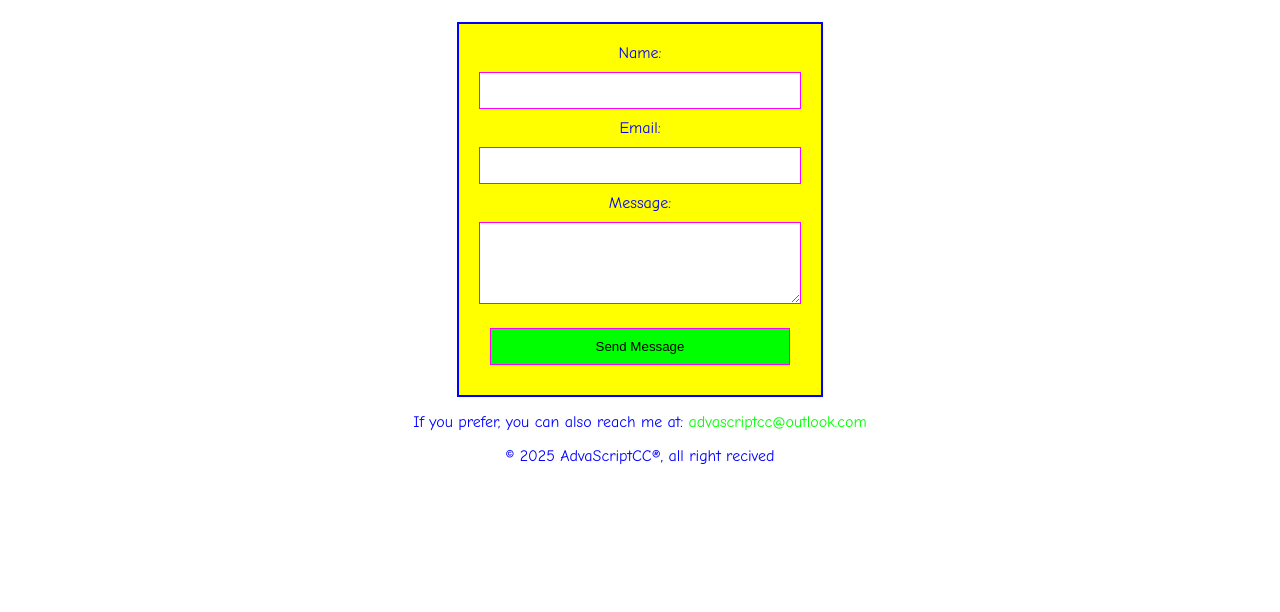
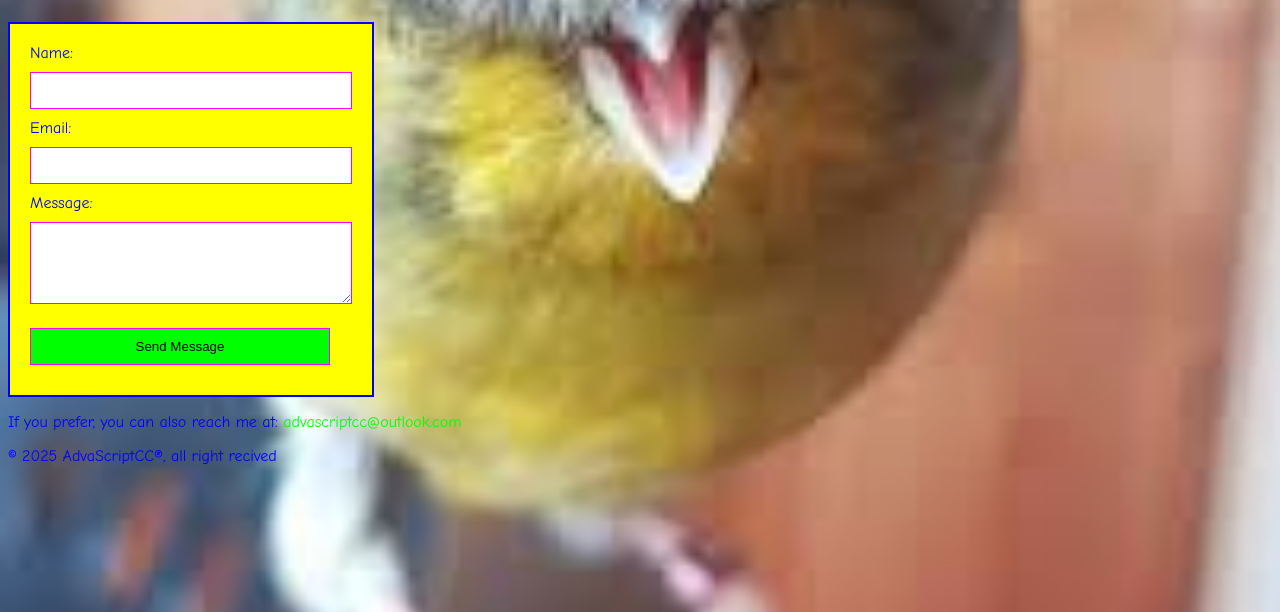
Before and after one commit to YaroslaPenskoe/AdvaScriptCColdsite, a plain HTML site: page contact.html in a window 1280 px wide. Shown: the part 188-800 px from the top of the page. Drawn offline with Linux system fonts and the light colour scheme.

Commit message:
Update contact.html

```diff
--- a/contact.html
+++ b/contact.html
@@ -7,10 +7,12 @@
     <title>Contact Me - My Awesome 2000s Website</title>
     <style>
         body {
-            background-color: #FFFFFF; /* White background */
+            background-image: url('mem.jpg');
             font-family: 'Comic Sans MS', cursive, sans-serif; /* Comic Sans font */
             color: #0000FF; /* Blue text */
-            text-align: center;
+            background-size: cover; /* или используйте contain, в зависимости от ваших предпочтений */
+            background-repeat: no-repeat;
+            background-position: center;
         }
         h1 {
             font-size: 48px;
```
